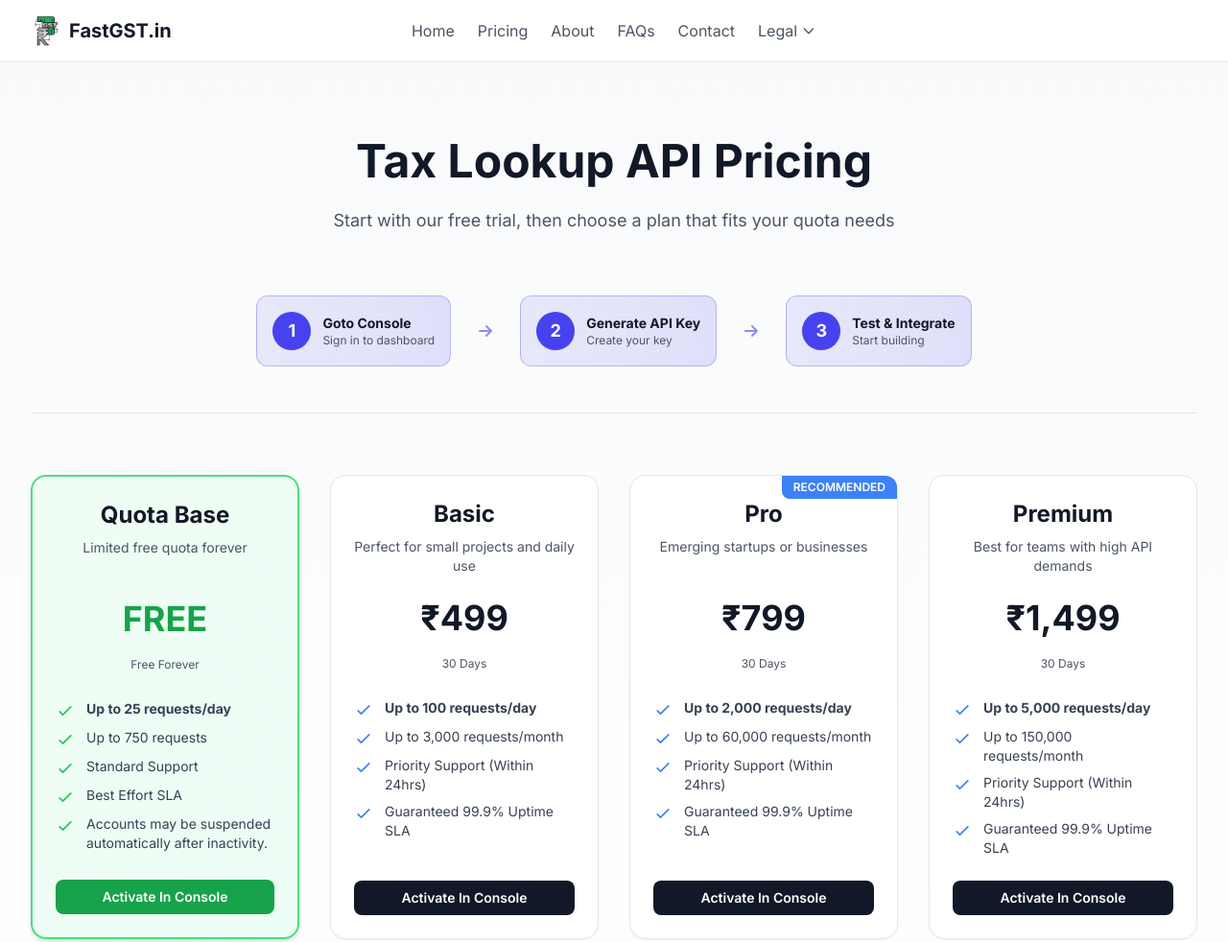
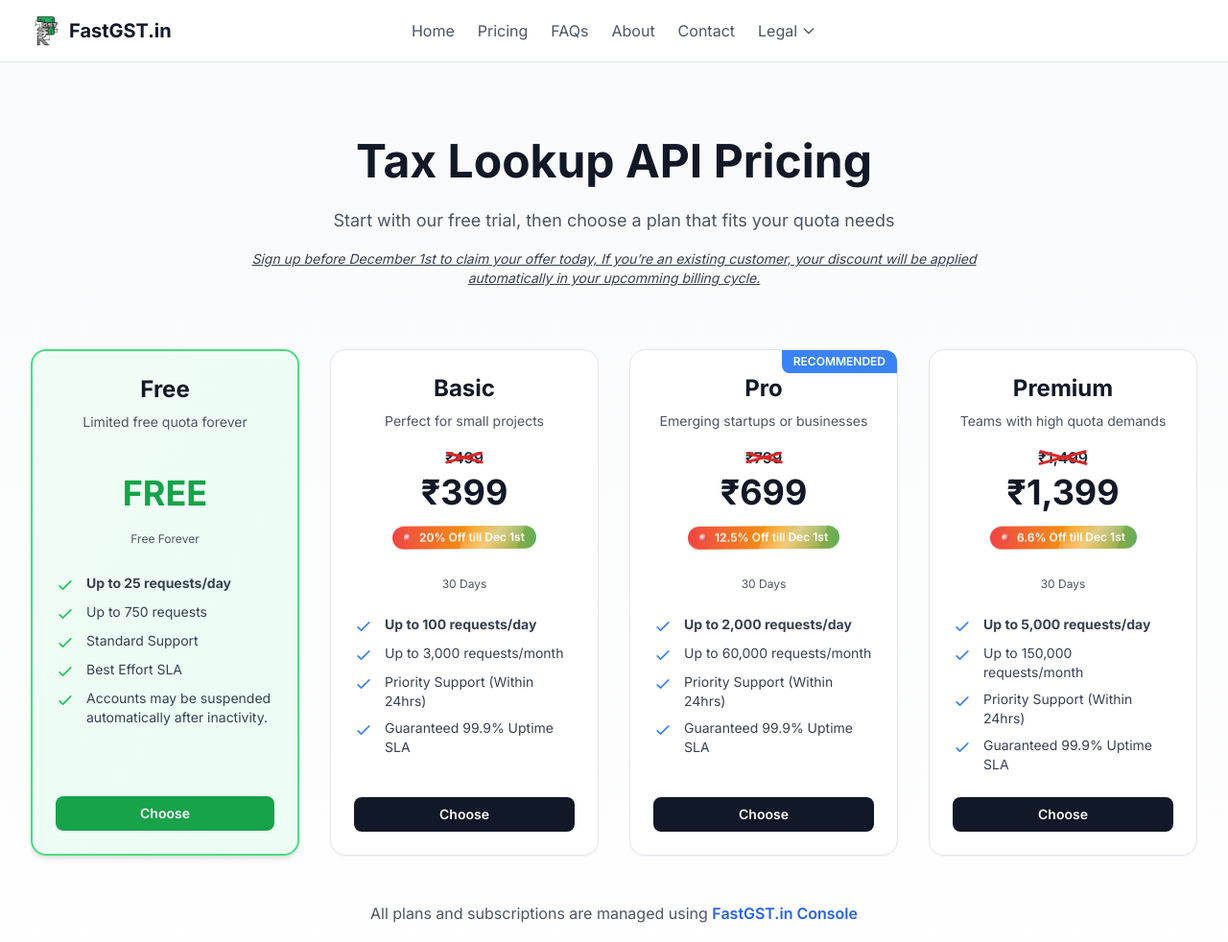
Before and after one commit to fastgst/www.fastgst.in, an Eleventy site: page src/pages/pricing.njk in a window 1280 px wide. Shown: the top 982 px of the page at 96% size. Built offline with nearby package versions, Linux system fonts and the light colour scheme; Eleventy itself is replaced by a stand-in of ours; files that its build step writes are made by us from their sources; no server answers.

Commit message:
fix - Updated pricing page

```diff
--- a/src/_includes/header.njk
+++ b/src/_includes/header.njk
@@ -12,8 +12,8 @@
             <div class="hidden md:flex items-center space-x-6 absolute left-1/2 transform -translate-x-1/2">
                 <a href="/" class="text-gray-600 hover:text-gray-900 transition-colors">Home</a>
                 <a href="/pricing/" class="text-gray-600 hover:text-gray-900 transition-colors">Pricing</a>
+                <a href="/faqs/" class="text-gray-600 hover:text-gray-900 transition-colors">FAQs</a>
                 <a href="/about/" class="text-gray-600 hover:text-gray-900 transition-colors">About</a>
-                <a href="/faqs/" class="text-gray-600 hover:text-gray-900 transition-colors">FAQs</a>
                 <a href="/contact/" class="text-gray-600 hover:text-gray-900 transition-colors">Contact</a>
                 <div class="relative group">
                     <button class="text-gray-600 hover:text-gray-900 transition-colors flex items-center">
@@ -47,8 +47,8 @@
         <div class="px-4 pt-2 pb-4 space-y-1">
             <a href="/" class="block px-3 py-2 text-gray-600 hover:text-gray-900 hover:bg-gray-50 rounded-md transition-colors">Home</a>
             <a href="/pricing/" class="block px-3 py-2 text-gray-600 hover:text-gray-900 hover:bg-gray-50 rounded-md transition-colors">Pricing</a>
+            <a href="/faqs/" class="block px-3 py-2 text-gray-600 hover:text-gray-900 hover:bg-gray-50 rounded-md transition-colors">FAQs</a>
             <a href="/about/" class="block px-3 py-2 text-gray-600 hover:text-gray-900 hover:bg-gray-50 rounded-md transition-colors">About</a>
-            <a href="/faqs/" class="block px-3 py-2 text-gray-600 hover:text-gray-900 hover:bg-gray-50 rounded-md transition-colors">FAQs</a>
             <a href="/contact/" class="block px-3 py-2 text-gray-600 hover:text-gray-900 hover:bg-gray-50 rounded-md transition-colors">Contact</a>
             <!-- Mobile Legal Submenu -->
             <div class="pt-2 border-t border-gray-100">
--- a/src/css/input.css
+++ b/src/css/input.css
@@ -3,3 +3,98 @@
 @tailwind utilities;
 
 /* Custom CSS can be added below */
+
+@layer utilities {
+    @keyframes subtle-pulse {
+        0%, 100% { transform: scale(1); }
+        50% { transform: scale(1.03); }
+    }
+
+    .animate-subtle-pulse {
+        animation: subtle-pulse 2.2s ease-in-out infinite;
+    }
+
+    @keyframes shimmer-sweep {
+        0% { transform: translateX(-150%); }
+        100% { transform: translateX(150%); }
+    }
+
+    .badge-shimmer {
+        position: relative;
+        overflow: hidden;
+    }
+
+    .badge-shimmer::after {
+        content: "";
+        position: absolute;
+        inset: 0;
+        background: linear-gradient(120deg, transparent 30%, rgba(255,255,255,0.6) 50%, transparent 70%);
+        transform: translateX(-150%);
+        animation: shimmer-sweep 2.8s ease-in-out infinite;
+        pointer-events: none;
+    }
+
+    .hover-bounce {
+        transition: transform .2s ease;
+    }
+
+    .hover-bounce:hover {
+        transform: translateY(-1px) scale(1.03);
+    }
+
+    /* Multicolored animated background sweep */
+    @keyframes rainbow-move {
+        0% { background-position: 0% 50%; }
+        50% { background-position: 100% 50%; }
+        100% { background-position: 0% 50%; }
+    }
+
+    .badge-rainbow {
+        background-image: linear-gradient(90deg, #ef4444, #f59e0b, #10b981, #3b82f6, #8b5cf6, #ef4444);
+        background-size: 300% 300%;
+        color: #ffffff !important;
+        border-color: rgba(255, 255, 255, 0.35) !important;
+        animation: rainbow-move 6s ease-in-out infinite;
+    }
+
+    /* Soft glow pulse */
+    @keyframes glow-pulse {
+        0%, 100% { box-shadow: 0 0 0 rgba(255, 255, 255, 0.0), 0 0 0 rgba(255, 255, 255, 0.0); }
+        50% { box-shadow: 0 0 18px rgba(255, 255, 255, 0.35), 0 0 36px rgba(255, 255, 255, 0.15); }
+    }
+
+    .glow-pulse {
+        animation: glow-pulse 2.4s ease-in-out infinite;
+    }
+
+    /* Subtle wiggle to attract attention */
+    @keyframes wiggle-slight {
+        0%, 100% { transform: translateY(0) rotate(0deg); }
+        25% { transform: translateY(-1px) rotate(-0.6deg); }
+        75% { transform: translateY(1px) rotate(0.6deg); }
+    }
+
+    .wiggle-slight {
+        animation: wiggle-slight 3.6s ease-in-out infinite;
+    }
+
+    /* Extra shine sweep overlay */
+    .badge-shine { position: relative; overflow: hidden; }
+    .badge-shine::before {
+        content: "";
+        position: absolute;
+        top: -50%;
+        bottom: -50%;
+        width: 40%;
+        left: -60%;
+        background: linear-gradient(120deg, rgba(255,255,255,0.0) 0%, rgba(255,255,255,0.45) 50%, rgba(255,255,255,0.0) 100%);
+        transform: skewX(-20deg);
+        animation: shine-sweep 3.2s ease-in-out infinite;
+        pointer-events: none;
+    }
+
+    @keyframes shine-sweep {
+        0% { left: -60%; }
+        100% { left: 120%; }
+    }
+}
--- a/src/pages/pricing.njk
+++ b/src/pages/pricing.njk
@@ -49,59 +49,14 @@ schemaData: |
                 <p class="text-lg text-gray-600 max-w-2xl mx-auto">
                     Start with our free trial, then choose a plan that fits your quota needs
                 </p>
+                <div class="mt-4 text-center">
+                    <p class="text-sm text-gray-700 max-w-3xl mx-auto italic underline">
+                        Sign up before December 1st to claim your offer today, If you’re an existing customer, your discount will be applied automatically in your upcomming billing cycle.
+                    </p>
+                </div>
             </div>
 
-            <!-- Compact Getting Started Guide -->
-            <div class="mb-16 pb-12 border-b border-gray-200">
-                <div class="flex flex-col md:flex-row items-center justify-center gap-4 md:gap-6 max-w-4xl mx-auto">
-                    <!-- Step 1 -->
-                    <a href="https://console.fastgst.in" target="_blank" class="w-full md:w-auto flex items-center gap-3 rounded-xl p-4 border hover:shadow-lg transition-all hover:scale-105 cursor-pointer" style="background: linear-gradient(to right, rgba(71, 66, 239, 0.1), rgba(71, 66, 239, 0.15)); border-color: rgba(71, 66, 239, 0.3);">
-                        <div class="flex-shrink-0 w-10 h-10 rounded-full flex items-center justify-center shadow-sm" style="background-color: rgb(71, 66, 239);">
-                            <span class="text-white text-lg font-bold">1</span>
-                        </div>
-                        <div class="flex-grow">
-                            <h3 class="font-bold text-gray-900 text-sm">Goto Console</h3>
-                            <p class="text-xs text-gray-600">Sign in to dashboard</p>
-                        </div>
-                    </a>
 
-                    <!-- Arrow -->
-                    <div class="hidden md:block flex-shrink-0">
-                        <svg class="w-6 h-6" fill="none" stroke="currentColor" stroke-width="2" viewBox="0 0 24 24" style="color: rgba(71, 66, 239, 0.6);">
-                            <path stroke-linecap="round" stroke-linejoin="round" d="M13 7l5 5m0 0l-5 5m5-5H6"></path>
-                        </svg>
-                    </div>
-
-                    <!-- Step 2 -->
-                    <a href="https://console.fastgst.in" target="_blank" class="w-full md:w-auto flex items-center gap-3 rounded-xl p-4 border hover:shadow-lg transition-all hover:scale-105 cursor-pointer" style="background: linear-gradient(to right, rgba(71, 66, 239, 0.1), rgba(71, 66, 239, 0.15)); border-color: rgba(71, 66, 239, 0.3);">
-                        <div class="flex-shrink-0 w-10 h-10 rounded-full flex items-center justify-center shadow-sm" style="background-color: rgb(71, 66, 239);">
-                            <span class="text-white text-lg font-bold">2</span>
-                        </div>
-                        <div class="flex-grow">
-                            <h3 class="font-bold text-gray-900 text-sm">Generate API Key</h3>
-                            <p class="text-xs text-gray-600">Create your key</p>
-                        </div>
-                    </a>
-
-                    <!-- Arrow -->
-                    <div class="hidden md:block flex-shrink-0">
-                        <svg class="w-6 h-6" fill="none" stroke="currentColor" stroke-width="2" viewBox="0 0 24 24" style="color: rgba(71, 66, 239, 0.6);">
-                            <path stroke-linecap="round" stroke-linejoin="round" d="M13 7l5 5m0 0l-5 5m5-5H6"></path>
-                        </svg>
-                    </div>
-
-                    <!-- Step 3 -->
-                    <a href="https://api.taxlookup.fastgst.in/swagger/index.html" target="_blank" class="w-full md:w-auto flex items-center gap-3 rounded-xl p-4 border hover:shadow-lg transition-all hover:scale-105 cursor-pointer" style="background: linear-gradient(to right, rgba(71, 66, 239, 0.1), rgba(71, 66, 239, 0.15)); border-color: rgba(71, 66, 239, 0.3);">
-                        <div class="flex-shrink-0 w-10 h-10 rounded-full flex items-center justify-center shadow-sm" style="background-color: rgb(71, 66, 239);">
-                            <span class="text-white text-lg font-bold">3</span>
-                        </div>
-                        <div class="flex-grow">
-                            <h3 class="font-bold text-gray-900 text-sm">Test & Integrate</h3>
-                            <p class="text-xs text-gray-600">Start building</p>
-                        </div>
-                    </a>
-                </div>
-            </div>
 
             <!-- All Plans Section -->
             <div class="mb-12">
@@ -109,7 +64,7 @@ schemaData: |
                 <!-- Quota Base Plan -->
                 <div class="bg-gradient-to-br from-green-50 to-emerald-50 rounded-2xl shadow-md border-2 border-green-400 p-6 hover:shadow-lg transition-shadow flex flex-col h-full">
                     <div class="text-center mb-6">
-                        <h3 class="text-2xl font-bold text-gray-900 mb-2 h-8">Quota Base</h3>
+                        <h3 class="text-2xl font-bold text-gray-900 mb-2 h-8">Free</h3>
                         <p class="text-gray-600 mb-3 h-10 text-sm">Limited free quota forever</p>
                         <div class="mb-2 h-16 flex items-center justify-center">
                             <span class="text-4xl font-bold text-green-600">FREE</span>
@@ -149,7 +104,7 @@ schemaData: |
                         </li>
                     </ul>
                     <a href="https://console.fastgst.in" target="_blank" class="block w-full text-center bg-green-600 text-white py-2 px-4 rounded-lg hover:bg-green-700 transition-colors font-semibold text-sm">
-                        Activate In Console
+                        Choose
                     </a>
                 </div>
 
@@ -158,13 +113,27 @@ schemaData: |
                 <div class="bg-white rounded-2xl shadow-sm border border-gray-200 p-6 hover:shadow-lg transition-shadow flex flex-col h-full">
                     <div class="text-center mb-6">
                         <h3 class="text-2xl font-bold text-gray-900 mb-2 h-8">Basic</h3>
-                        <p class="text-gray-600 mb-3 h-10 text-sm">Perfect for small projects and daily use</p>
-                        <div class="mb-2 h-16 flex items-center justify-center">
-                            <div>
-                                <div class="text-4xl font-bold text-gray-900">₹499</div>
+                        <p class="text-gray-600 mb-4 text-sm">Perfect for small projects</p>
+                        <div class="mb-3 flex items-center justify-center">
+                            <div class="text-center">
+                                <div class="relative inline-block mb-1">
+                                    <span class="text-base text-gray-800 font-semibold">₹499</span>
+                                    <span style="position:absolute;left:0;right:0;top:50%;height:3px;background-color:#dc2626;transform:rotate(15deg) translateY(-50%);border-radius:3px;"></span>
+                                    <span style="position:absolute;left:0;right:0;top:50%;height:3px;background-color:#dc2626;transform:rotate(-15deg) translateY(-50%);border-radius:3px;"></span>
+                                </div>
+                                <div class="text-4xl font-bold text-gray-900">₹399</div>
+                                <div class="mt-4 mb-4 flex items-center justify-center">
+                                    <span class="relative inline-flex items-center gap-2 px-3 py-1 rounded-full text-xs font-semibold badge-shimmer badge-shine badge-rainbow animate-subtle-pulse glow-pulse wiggle-slight hover-bounce">
+                                        <span class="relative flex h-2 w-2">
+                                            <span class="animate-ping absolute inline-flex h-full w-full rounded-full bg-red-400 opacity-75"></span>
+                                            <span class="relative inline-flex rounded-full h-2 w-2" style="background: radial-gradient(circle at 30% 30%, #fff, #ef4444 60%, #f59e0b);"></span>
+                                        </span>
+                                        20% Off till Dec 1st
+                                    </span>
+                                </div>
                             </div>
                         </div>
-                        <p class="text-xs text-gray-600 font-medium h-5">30 Days</p>
+                        <p class="text-xs text-gray-600 font-medium mt-3">30 Days</p>
                     </div>
                     <ul class="space-y-2 mb-6 flex-grow text-sm">
                         <li class="flex items-start">
@@ -193,7 +162,7 @@ schemaData: |
                         </li>
                     </ul>
                     <a href="https://console.fastgst.in" target="_blank" class="block w-full text-center bg-gray-900 text-white py-2 px-4 rounded-lg hover:bg-gray-800 transition-colors font-semibold text-sm">
-                        Activate In Console
+                        Choose
                     </a>
                 </div>
 
@@ -204,13 +173,27 @@ schemaData: |
                     </div>
                     <div class="text-center mb-6">
                         <h3 class="text-2xl font-bold text-gray-900 mb-2 h-8">Pro</h3>
-                        <p class="text-gray-600 mb-3 h-10 text-sm">Emerging startups or businesses</p>
-                        <div class="mb-2 h-16 flex items-center justify-center">
-                            <div>
-                                <div class="text-4xl font-bold text-gray-900">₹799</div>
+                        <p class="text-gray-600 mb-4 text-sm">Emerging startups or businesses</p>
+                        <div class="mb-3 flex items-center justify-center">
+                            <div class="text-center">
+                                <div class="relative inline-block mb-1">
+                                    <span class="text-base text-gray-800 font-semibold">₹799</span>
+                                    <span style="position:absolute;left:0;right:0;top:50%;height:3px;background-color:#dc2626;transform:rotate(15deg) translateY(-50%);border-radius:3px;"></span>
+                                    <span style="position:absolute;left:0;right:0;top:50%;height:3px;background-color:#dc2626;transform:rotate(-15deg) translateY(-50%);border-radius:3px;"></span>
+                                </div>
+                                <div class="text-4xl font-bold text-gray-900">₹699</div>
+                                <div class="mt-4 mb-4 flex items-center justify-center">
+                                    <span class="relative inline-flex items-center gap-2 px-3 py-1 rounded-full text-xs font-semibold badge-shimmer badge-shine badge-rainbow animate-subtle-pulse glow-pulse wiggle-slight hover-bounce">
+                                        <span class="relative flex h-2 w-2">
+                                            <span class="animate-ping absolute inline-flex h-full w-full rounded-full bg-red-400 opacity-75"></span>
+                                            <span class="relative inline-flex rounded-full h-2 w-2" style="background: radial-gradient(circle at 30% 30%, #fff, #ef4444 60%, #10b981);"></span>
+                                        </span>
+                                        12.5% Off till Dec 1st
+                                    </span>
+                                </div>
                             </div>
                         </div>
-                        <p class="text-xs text-gray-600 font-medium h-5">30 Days</p>
+                        <p class="text-xs text-gray-600 font-medium mt-3">30 Days</p>
                     </div>
                     <ul class="space-y-2 mb-6 flex-grow text-sm">
                         <li class="flex items-start">
@@ -239,7 +222,7 @@ schemaData: |
                         </li>
                     </ul>
                     <a href="https://console.fastgst.in" target="_blank" class="block w-full text-center bg-gray-900 text-white py-2 px-4 rounded-lg hover:bg-gray-800 transition-colors font-semibold text-sm">
-                        Activate In Console
+                        Choose
                     </a>
                 </div>
 
@@ -247,13 +230,27 @@ schemaData: |
                 <div class="bg-white rounded-2xl shadow-sm border border-gray-200 p-6 hover:shadow-lg transition-shadow flex flex-col h-full">
                     <div class="text-center mb-6">
                         <h3 class="text-2xl font-bold text-gray-900 mb-2 h-8">Premium</h3>
-                        <p class="text-gray-600 mb-3 h-10 text-sm">Best for teams with high API demands</p>
-                        <div class="mb-2 h-16 flex items-center justify-center">
-                            <div>
-                                <div class="text-4xl font-bold text-gray-900">₹1,499</div>
+                        <p class="text-gray-600 mb-4 text-sm">Teams with high quota demands</p>
+                        <div class="mb-3 flex items-center justify-center">
+                            <div class="text-center">
+                                <div class="relative inline-block mb-1">
+                                    <span class="text-base text-gray-800 font-semibold">₹1,499</span>
+                                    <span style="position:absolute;left:0;right:0;top:50%;height:3px;background-color:#dc2626;transform:rotate(15deg) translateY(-50%);border-radius:3px;"></span>
+                                    <span style="position:absolute;left:0;right:0;top:50%;height:3px;background-color:#dc2626;transform:rotate(-15deg) translateY(-50%);border-radius:3px;"></span>
+                                </div>
+                                <div class="text-4xl font-bold text-gray-900">₹1,399</div>
+                                <div class="mt-4 mb-4 flex items-center justify-center">
+                                    <span class="relative inline-flex items-center gap-2 px-3 py-1 rounded-full text-xs font-semibold badge-shimmer badge-shine badge-rainbow animate-subtle-pulse glow-pulse wiggle-slight hover-bounce">
+                                        <span class="relative flex h-2 w-2">
+                                            <span class="animate-ping absolute inline-flex h-full w-full rounded-full bg-red-400 opacity-75"></span>
+                                            <span class="relative inline-flex rounded-full h-2 w-2" style="background: radial-gradient(circle at 30% 30%, #fff, #ef4444 60%, #3b82f6);"></span>
+                                        </span>
+                                        6.6% Off till Dec 1st
+                                    </span>
+                                </div>
                             </div>
                         </div>
-                        <p class="text-xs text-gray-600 font-medium h-5">30 Days</p>
+                        <p class="text-xs text-gray-600 font-medium mt-3">30 Days</p>
                     </div>
                     <ul class="space-y-2 mb-6 flex-grow text-sm">
                         <li class="flex items-start">
@@ -282,7 +279,7 @@ schemaData: |
                         </li>
                     </ul>
                     <a href="https://console.fastgst.in" target="_blank" class="block w-full text-center bg-gray-900 text-white py-2 px-4 rounded-lg hover:bg-gray-800 transition-colors font-semibold text-sm">
-                        Activate In Console
+                        Choose
                     </a>
                 </div>
             </div>
```
Also changed, not shown: src/pages/faqs.njk (+18 -1 lines).
